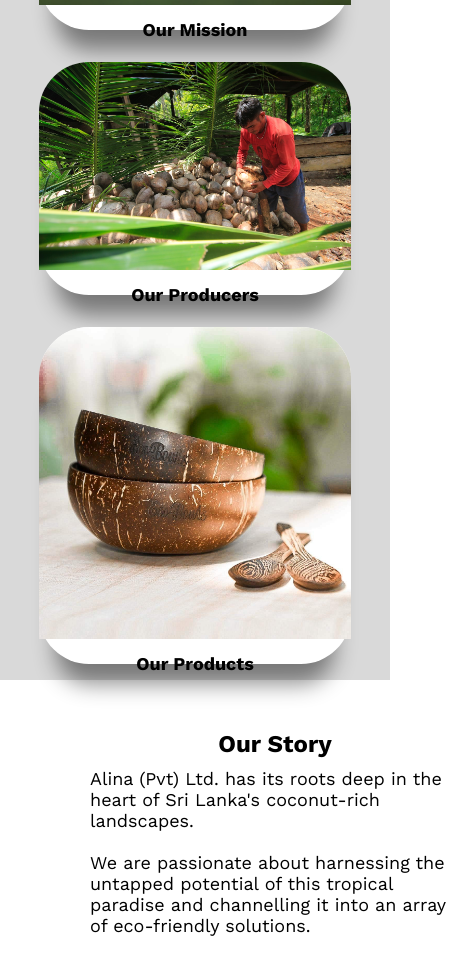
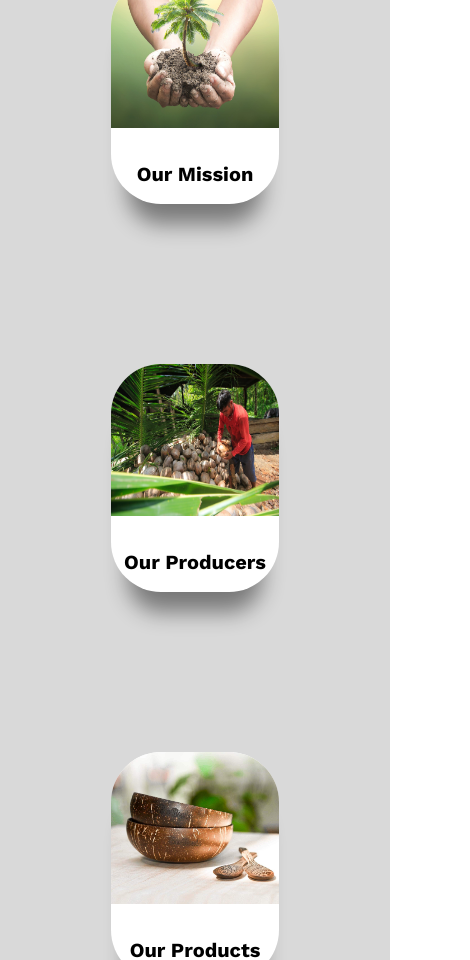
Before and after one commit to sevindunimrod/Alina-project, a React (Create React App) app in the folder alina_app/: page /about in a window 390 px wide. Shown: the part 1040-2000 px from the top of the page, 470 px wide, since content can reach past the window. Built offline with nearby package versions, Linux system fonts and the light colour scheme.

Commit message:
about-us responsive

```diff
--- a/alina_app/src/AboutUs/AboutUs.css
+++ b/alina_app/src/AboutUs/AboutUs.css
@@ -1,4 +1,5 @@
-.about_cont{
+/* Global Styles */
+.about_cont {
   background: url('../Images/abtUs_back.webp');
   background-size: cover;
   background-position: center;
@@ -6,18 +7,15 @@
   height: 65vh;
 }
 
-
-.hText{
+.hText {
   color: #fff;
-    align-items: left;
-    justify-content: left;
   left: 5rem;
   bottom: 50vh;
   position: absolute;
   font-size: 50px;
 }
 
-.header_dis{
+.header_dis {
   display: flex;
   flex-direction: column;
   align-items: center;
@@ -29,15 +27,14 @@
   width: 110vh;
   padding: 20px;
   margin-top: 0;
-    -webkit-box-shadow: -4px 23px 61px -11px rgba(79,73,79,1);
-    -moz-box-shadow: -4px 23px 61px -11px rgba(79,73,79,1);
-    box-shadow: -4px 23px 61px -11px rgba(79,73,79,1);
+  box-shadow: -4px 23px 61px -11px rgba(79, 73, 79, 1);
 }
 
-.header_dis p{
+.header_dis p {
   font-size: 20px;
   text-align: center;
 }
+
 .sec_1 {
   top: 0;
   background-color: #D9D9D9;
@@ -48,25 +45,20 @@
   display: flex;
   flex-direction: row;
   align-items: center;
+  justify-content: center;
   position: relative;
-    justify-content: center;
 }
 
 .items .item_card {
   width: 36vh;
   height: 43vh;
   margin: 10rem 18px 18px 10px;
-    position: relative;
-    align-items: center;
   display: flex;
   flex-direction: column;
-    border: 0px solid #000;
+  align-items: center;
+  background-color: #fff;
+  box-shadow: 0px 37px 22px -17px rgba(0, 0, 0, 0.45);
   border-radius: 50px 50px 50px 50px;
-    border-top: 0px;
-    background-color: #fff;
-    -webkit-box-shadow: 0px 37px 22px -17px rgba(0,0,0,0.45);
-    -moz-box-shadow: 0px 37px 22px -17px rgba(0,0,0,0.45);
-    box-shadow: 0px 37px 22px -17px rgba(0,0,0,0.45);
 }
 
 .items .item_card img {
@@ -76,265 +68,294 @@
 }
 
 .item_card .title_card h2 {
+  position: relative;
   top: 30px;
-    position: relative;
-    justify-content: center;
   text-align: center;
   font-size: 20px;
 }
 
-  .item_card .title_card {
-    position: sticky;
-    top: 0;
-    z-index: 1000;
+.card {
+  display: flex;
+  flex-direction: row;
+  border: 1px solid #ccc;
+  overflow: hidden;
+  box-shadow: 1px 4px 41px rgba(0, 0, 0, 0.1);
+  height: 275px;
+  width: 100%;
+  background-color: #fff;
 }
 
-  .sec_2 {
-    height: 50vh;
-    top: 10px;
+.card1 {
+  display: flex;
+  flex-direction: row;
+  border: 1px solid #ccc;
+  overflow: hidden;
+  box-shadow: 1px 4px 41px rgba(0, 0, 0, 0.1);
+  height: 340px;
+  width: 100%;
+  background-color: #fff;
 }
 
-  .sec_2 .cont_sec2 {
-    position: relative;
-    display: flex;
-    flex-direction: row;
-    justify-content: space-between;
-    align-items: center;
-    top: 10px;
-    width: 100%;
+.section-left2,
+.section-left,
+.section-right {
+  flex: 1;
 }
 
-  .sec_2 .header_sec2 {
-    align-items: left;
-    justify-content: left;
-    position: relative;
-    left: 10vh;
-    width: 100%;
-    bottom: 12vh;
+.section-left {
+  padding-right: 10px;
 }
 
-  .sec_2 .header_sec2 h1 {
-    font-size: 30px;
+.section-right2 h2,
+.section-left h2 {
+  text-align: left;
 }
 
-  .sec_2 .content_sec2 {
-    justify-content: right;
-    position: relative;
-    left: 70vh;
-    width: 2000vh;
+.section-left,
+.section-left2,
+.section-right2,
+.section-right {
+  display: flex;
+  justify-content: center;
+  align-items: center;
+  height: 100%;
+  flex-direction: column; /* Added to stack h2 and p vertically */
 }
 
-  .sec_2 .content_sec2 p {
-    font-size: 22px;
+.section-left2,
+.section-right2 {
+  flex: 1;
 }
 
-  /* Media query for mobile view */
-  @media (max-width: 768px) {
+.section-right2 {
+  background-color: #ffb3e6;
+}
+
+.section-left {
+  background-color: #ffb3e6;
+}
+
+.section-left2,
+.section-right p {
+  text-align: justify;
+  padding: 10px;
+  font-size: 18px;
+}
+
+.topic {
+  font-family: "Dancing Script", cursive;
+  font-optical-sizing: auto;
+  font-size: 60px;
+  font-weight: 600;
+  font-style: normal;
+}
+
+/* Media Queries */
+@media (max-width: 1200px) {
+  .hText {
+      font-size: 40px;
+  }
+
+  .header_dis {
+      width: 90vh;
+      left: 3rem;
+  }
+
+  .items .item_card {
+      width: 32vh;
+      height: 39vh;
+  }
+
+  .items .item_card img {
+      width: 32vh;
+      height: 30vh;
+  }
+}
+
+@media (max-width: 992px) {
+  .hText {
+      font-size: 35px;
+  }
+
+  .header_dis {
+    display: none;
+  }
+
   .items {
       flex-direction: column;
   }
 
   .items .item_card {
-      width: 80%;
+      margin: 5rem 0;
+  }
+
+  .card,
+  .card1 {
+      flex-direction: column;
       height: auto;
-      margin: 1rem 0;
+  }
+
+  .section-left,
+  .section-right,
+  .section-left2,
+  .section-right2 {
+      order: 0; /* Reset order for desktop view */
+  }
+}
+
+@media (max-width: 768px) {
+  .hText {
+      font-size: 30px;
+      left: 2rem;
+  }
+
+  .header_dis {
+    display: none;
+  }
+
+  .items .item_card {
+      width: 28vh;
+      height: 35vh;
   }
 
   .items .item_card img {
-      width: 100%;
-      height: auto;
-      border-radius: 50px 50px 0px 0px;
+      width: 28vh;
+      height: 26vh;
   }
 
-    .item_card .title_card h2 {
-      font-size: 18px;
-      top: 10px;
+  .card {
+      flex-direction: column;
+      height: auto;
   }
 
-    .sec_2 {
-      height: auto; /* Changed to auto for better responsiveness */
-      margin-top: 20px; /* Adding some space after .sec_1 */
+  .card1 {
+      flex-direction: column;
+      height: auto;
   }
 
-    .sec_2 .cont_sec2 {
-      flex-direction: column; /* Change layout to column for mobile */
-      align-items: flex-start; /* Align items to the start */
-      padding: 10px; /* Add some padding for better spacing */
+  .section-left,
+  .section-right,
+  .section-left2,
+  .section-right2 {
+      order: 1; /* Ensure the p tag appears after h2 */
   }
 
-    .sec_2 .header_sec2 {
-      left: 0;
-      bottom: 0;
-      width: 100%;
+  .section-left h2,
+  .section-left2 h2 {
+      order: 0; /* Ensure the h2 tag appears before p */
   }
 
-    .sec_2 .header_sec2 h1 {
-      font-size: 24px; /* Adjust font size for better readability */
-      text-align: center;
+  .card:nth-child(2) .section-left2,
+  .card:nth-child(2) .section-right2,
+  .card:nth-child(4) .section-left2,
+  .card:nth-child(4) .section-right2 {
+      flex-direction: column;
   }
 
-    .sec_2 .content_sec2 {
-      left: 0;
-      width: 100%;
-      margin-top: 10px; /* Add margin for spacing */
-
-    }
-
-    .sec_2 .content_sec2 p {
-      font-size: 18px; /* Adjust font size for better readability */
+  .card:nth-child(2) .section-left2 h2,
+  .card:nth-child(2) .section-right2 h2,
+  .card:nth-child(4) .section-left2 h2,
+  .card:nth-child(4) .section-right2 h2 {
+      order: -1; /* Ensure the h2 tag appears before p */
   }
 }
 
-
- .sec_3{
-    background-color: #D9D9D9;
-    height: 40vh;
+@media (max-width: 576px) {
+  .hText {
+      font-size: 25px;
+      left: 1rem;
   }
 
-.sec_3 .cont_sec2{
-    position: relative;
-    display: flex;
-    flex-direction: row;
-    justify-content: space-between;
-    align-items: center;
-    top: 10vh;
-}
-
-.sec_3 .header_sec2 {
-    align-items: left;
-    justify-content: left;
-    position: relative;
-    left: 17vh;
-    width: 100%;
-
-}
-
-.sec_3 .header_sec2 h1{
-    font-size: 30px;
-}
-
-.sec_3 .content_sec2{
-    align-items: right;
-    justify-content: right;
-    position: relative;
-    top: 5vh;
-    right: 13vh;
-    max-width: 900px;
-}
-
-.sec_3 .content_sec2 p{
-    font-size:22px;
-}
-
-.sec_4{
-    height: 60vh;
-}
-
-.sec_4 .cont_sec4{
-    position: relative;
-    display: flex;
-    flex-direction: row;
-    justify-content: space-between;
-    align-items: center;
-    top: 10vh;
-}
-
-.sec_4 .header_sec4{
-    align-items: left;
-    justify-content: left;
-    position: relative;
-    left: 17vh;
-    width: 100%;
-
-}
-
-.sec_4 .header_sec4 h1{
-    font-size: 30px;
-}
-
-.sec_4 .content_sec4{
-    align-items: right;
-    justify-content: right;
-    position: relative;
-    top: 5vh;
-    right: 13vh;
-    max-width: 1000px;
-}
-
-.sec_4 .content_sec4 p{
-    font-size:22px;
-}
-
-.sec_5{
-    background-color: #D9D9D9;
-    height: 70vh;
-}
-
-.sec_5 .cont_sec2{
-    position: relative;
-    display: flex;
-    flex-direction: row;
-    justify-content: space-between;
-    align-items: center;
-    top: 10vh;
-}
-
-.sec_5 .header_sec2 {
-    align-items: left;
-    justify-content: left;
-    position: relative;
-    left: 17vh;
-    width: 100%;
-
-}
-
-.sec_5 .header_sec2 h1{
-    font-size: 30px;
-}
-
-.sec_5 .content_sec2{
-    align-items: right;
-    justify-content: right;
-    position: relative;
-    top: 5vh;
-    right: 13vh;
-    max-width: 1000px;
-}
-
-.sec_5 .content_sec2 p{
-    font-size:22px;
-}
-
-@media only screen and (max-width: 768px) {
-    .body{
-        overflow-x: hidden;
-        max-width: fit-content;
-    }
-
-}
-/* Hide .header_dis in mobile view */
-@media (max-width: 768px) {
   .header_dis {
     display: none;
   }
-    .items {
+
+  .items .item_card {
+      width: 24vh;
+      height: 31vh;
+  }
+
+  .items .item_card img {
+      width: 24vh;
+      height: 22vh;
+  }
+
+  .card {
+      flex-direction: column;
+      height: auto;
+  }
+
+  .card1 {
+      flex-direction: column;
+      height: auto;
+  }
+
+  .section-left,
+  .section-right,
+  .section-left2,
+  .section-right2 {
+      order: 1; /* Ensure the p tag appears after h2 */
+  }
+
+  .section-left h2,
+  .section-left2 h2 {
+      order: 0; /* Ensure the h2 tag appears before p */
+  }
+
+  .card:nth-child(2) .section-left2,
+  .card:nth-child(2) .section-right2,
+  .card:nth-child(4) .section-left2,
+  .card:nth-child(4) .section-right2 {
       flex-direction: column;
   }
 
+  .card:nth-child(2) .section-left2 h2,
+  .card:nth-child(2) .section-right2 h2,
+  .card:nth-child(4) .section-left2 h2,
+  .card:nth-child(4) .section-right2 h2 {
+      order: -1; /* Ensure the h2 tag appears before p */
+  }
+}
+
+@media (max-width: 400px) {
+  .hText {
+      font-size: 20px;
+      left: 0.5rem;
+  }
+
+  .header_dis {
+      display: none;
+  }
+
   .items .item_card {
-        width: 80%;
-        height: auto;
-        margin: 1rem 0;
+      width: 20vh;
+      height: 27vh;
   }
 
   .items .item_card img {
-        width: 100%;
-        height: auto;
-        border-radius: 50px 50px 0px 0px;
+      width: 20vh;
+      height: 18vh;
   }
 
-      .item_card .title_card h2 {
-        font-size: 18px;
-        top: 10px;
+  .card {
+      flex-direction: column;
+      height: auto;
+  }
+
+  .card1 {
+      flex-direction: column;
+      height: auto;
+  }
+
+  .section-left,
+  .section-right,
+  .section-left2,
+  .section-right2 {
+      order: 1; /* Ensure the p tag appears after h2 */
+  }
+
+  .section-left h2,
+  .section-left2 h2 {
+      order: 0;
   }
 }
--- a/alina_app/src/AboutUs/AboutUs.js
+++ b/alina_app/src/AboutUs/AboutUs.js
@@ -55,68 +55,47 @@ export default function AboutUs() {
         </div>
       </div>
     </section>
-
-    <section className='sec_2'>
-      <div className="cont_sec2">
-        <div className="header_sec2">
-          <h1>Our Story</h1>
+    <div  className="card">
+      <div class="section-left">
+        <div class="topic">Our Story</div>
       </div>
-
-        <div className="content_sec2">
-          <p>Alina (Pvt) Ltd. has its roots deep in the heart of Sri Lanka's coconut-rich landscapes. <br /><br />
-          We are passionate about harnessing the untapped potential of this tropical paradise and channelling it into an array of eco-friendly solutions. <br /><br />
+      <div class="section-right">
+        <p>Alina (Pvt) Ltd. has its roots deep in the heart of Sri Lanka's coconut-rich landscapes.<br></br><br></br>
+        We are passionate about harnessing the untapped potential of this tropical paradise and channelling it into an array of eco-friendly solutions.<br></br><br></br>
         Our journey began as a commitment to promote sustainable agriculture, boost local communities, and provide the world with environmentally responsible products.</p>
       </div>
     </div>
-
-    </section>
-
-    <section className='sec_3'>
-    <div className="cont_sec2">
-        <div className="header_sec2">
-          <h1>Our Mission</h1>
-        </div>
-
-        <div className="content_sec2">
-          <p>Our mission is twofold - to foster an eco-conscious approach to agriculture and to empower local small and medium-scale producers, <br /><br />
+    <div class="card">
+      <div class="section-left2">
+        <p> Our mission is twofold - to foster an eco-conscious approach to agriculture and to empower local small and medium-scale producers,
             including persons with disabilities, by creating an equitable platform for their invaluable contributions.</p>
       </div>
-      </div>
-    </section>
-
-    <section className='sec_4'>
-    <div className="cont_sec4">
-        <div className="header_sec4">
-          <h1>Our Producers:<br/> Empowering Lives</h1>
-        </div>
-
-        <div className="content_sec4">
-          <p>At Alina, we take pride in our network of small and medium-scale producers, many of whom are individuals with disabilities.
-           We believe in the power of inclusivity and diversity, and we provide opportunities for these talented individuals to showcase their skills
-           and work within a supportive community. <br /><br />
-           Our commitment to social responsibility extends beyond mere employment; we offer training, support, and the opportunity for producers to develop their skills.
-           The result is a close-knit network of passionate individuals whose dedication is reflected in the exceptional quality of our products</p>
+      <div class="section-right2">
+        <div class="topic">Our Mission</div>
       </div>
     </div>
-    </section>
-    <section className='sec_5'>
-    <div className="cont_sec2">
-        <div className="header_sec2">
-          <h1>Our Products</h1>
+    <div  className="card">
+      <div class="section-left">
+        <div class="topic">Our Producers</div>
       </div>
-
-        <div className="content_sec2">
-          <p>Our product line is a reflection of our commitment to the environment, to the local community, and to the discerning buyers who share our values.
-           We offer a diverse range of eco-friendly coco and coir-based solutions, designed to meet your needs while minimizing your ecological footprint. <br /><br />
-
-          From Alina Coir Brushes for sustainable cleaning to Alina Coco Peat Grow Bags for nurturing your green spaces, our products embody eco-friendliness and sustainability.
-          They are meticulously crafted from renewable coir and natural materials, reflecting our dedication to responsible sourcing and production. <br /><br />
-
-          Each of our products embodies our commitment to environmental sustainability, from the sourcing of materials to the skilled craftsmanship of local producers, including
-          those with disabilities. When you choose Alina, you choose products that nurture both the Earth and the local community.</p>
+      <div class="section-right">
+        <p>At Alina, we take pride in our network of small and medium-scale producers, many of whom are individuals with disabilities.<br></br><br></br>
+        We believe in the power of inclusivity and diversity, and we provide opportunities for these talented individuals to showcase their skills and work within a supportive community.<br></br><br></br>
+        Our commitment to social responsibility extends beyond mere employment; we offer training, support, and the opportunity for producers to develop their skills. The result is a close-knit network of passionate individuals whose dedication is reflected in the exceptional quality of our products</p>
       </div>
     </div>
-    </section>
+    <div class="card1">
+      <div class="section-left2">
+        <p> Our product line is a reflection of our commitment to the environment, to the local community, and to the discerning buyers who share our values. We offer a diverse range of eco-friendly coco and coir-based solutions, designed to meet your needs while minimizing your ecological footprint.
+          <br></br><br></br>
+          From Alina Coir Brushes for sustainable cleaning to Alina Coco Peat Grow Bags for nurturing your green spaces, our products embody eco-friendliness and sustainability. They are meticulously crafted from renewable coir and natural materials, reflecting our dedication to responsible sourcing and production.
+          <br></br><br></br>
+          Each of our products embodies our commitment to environmental sustainability, from the sourcing of materials to the skilled craftsmanship of local producers, including those with disabilities. When you choose Alina, you choose products that nurture both the Earth and the local community.</p>
+      </div>
+      <div class="section-right2">
+        <div class="topic">Our Products</div>
+      </div>
+    </div>
     <Footer/>
     </div>
   )
--- a/alina_app/src/Home/Home.css
+++ b/alina_app/src/Home/Home.css
@@ -11,6 +11,7 @@
 .header_cont{
     justify-content: center;
     align-items: center;
+    position: relative;
 }
 
 
@@ -97,3 +98,10 @@
     color: rgb(0, 0, 0);
     font-size: 50px;
 }
+
+@media screen and (max-width: 768px) {
+    body{
+        overflow-x: hidden;
+        max-width: fit-content;
+    }
+}
```
Also changed, not shown: alina_app/src/Home/ProductsSection.css (+32 -8 lines), alina_app/src/Home/ProductsSection.js (+5 -2 lines). Lines whose indentation alone changed are shown as unchanged.
